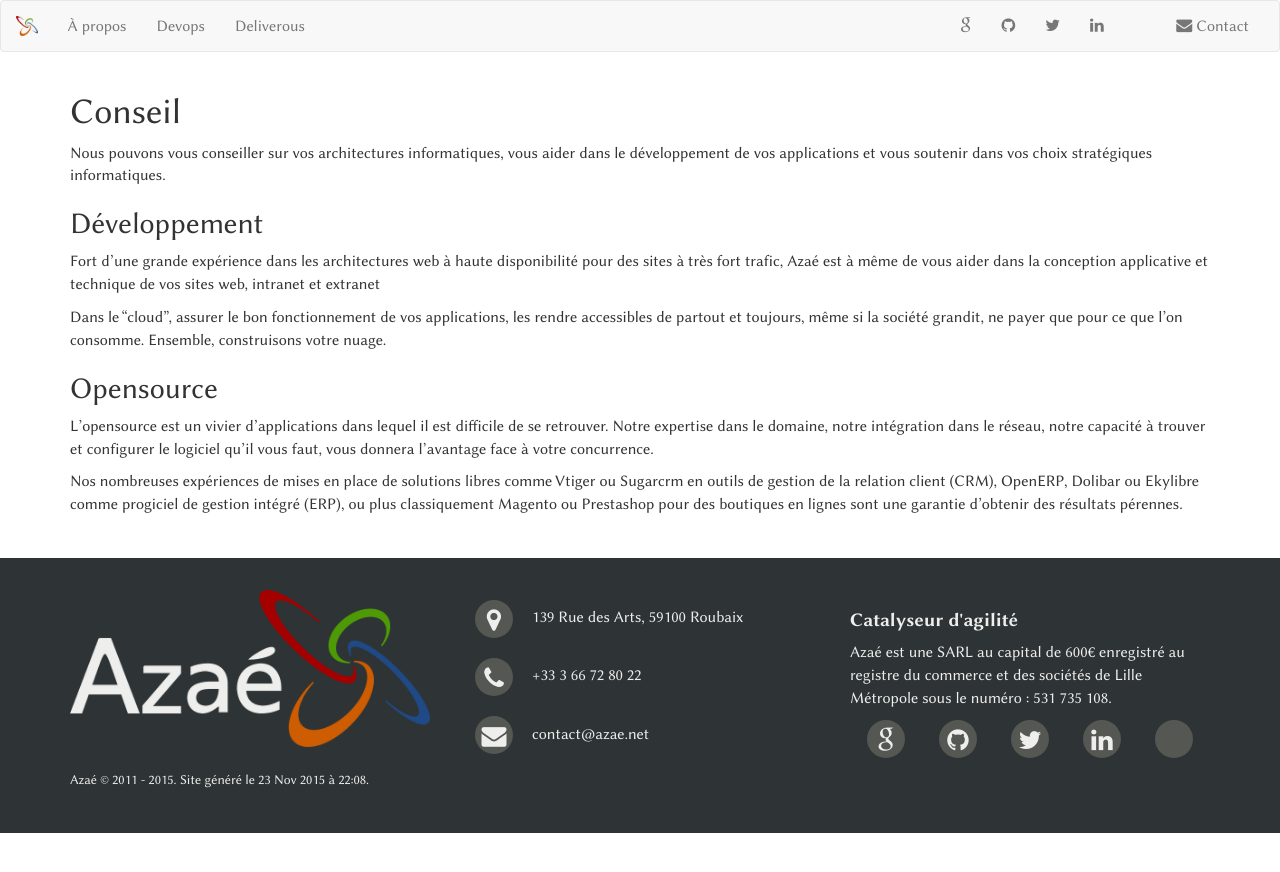
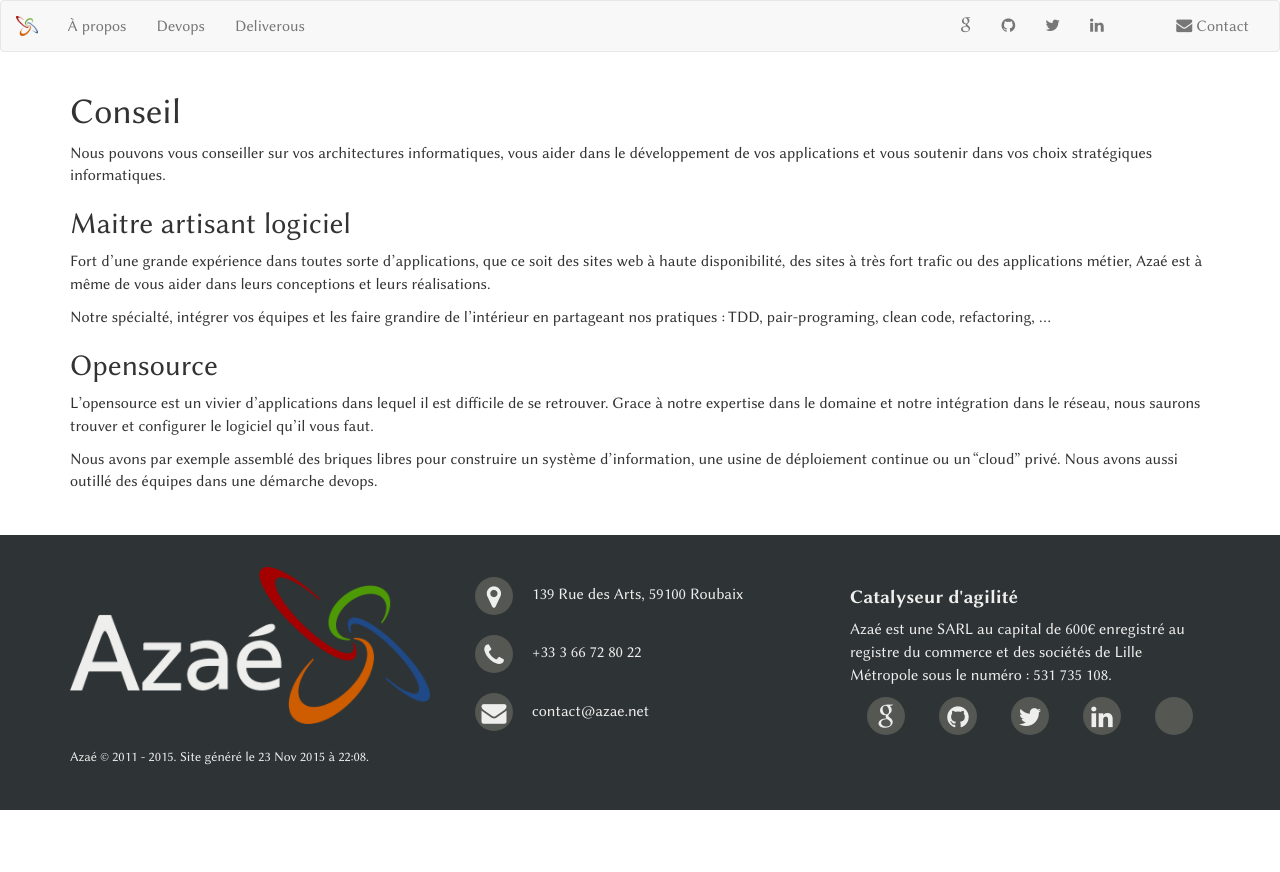
Before and after one commit to coachBZH/azae.net, a Jekyll site: the page built from services/consulting.md, in a window 1280 px wide. Shown: the top 872 px of the page. Built offline with Jekyll 4.4.1, drawn with Linux system fonts in a browser that asks for light colours; some web fonts are replaced.

Commit message:
conseil ++

```diff
--- a/services/consulting.md
+++ b/services/consulting.md
@@ -6,16 +6,16 @@
 
 Nous pouvons vous conseiller sur vos architectures informatiques, vous aider dans le développement de vos applications et vous soutenir dans vos choix stratégiques informatiques.
 
+## Maitre artisant logiciel
 
-## Développement
+Fort d'une grande expérience dans toutes sorte d'applications, que ce soit des sites web à haute disponibilité, des sites à très fort trafic ou des applications métier, Azaé est à même de vous aider dans leurs conceptions et leurs réalisations.
 
-Fort d'une grande expérience dans les architectures web à haute disponibilité pour des sites à très fort trafic, Azaé est à même de vous aider dans la conception applicative et technique de vos sites web, intranet et extranet
-
-Dans le "cloud", assurer le bon fonctionnement de vos applications, les rendre accessibles de partout et toujours, même si la société grandit, ne payer que pour ce que l'on consomme. Ensemble, construisons votre nuage.
+Notre spécialté, intégrer vos équipes et les faire grandire de l'intérieur en partageant nos pratiques : TDD, pair-programing, clean code, refactoring, ...
 
 
 ## Opensource
 
-L'opensource est un vivier d'applications dans lequel il est difficile de se retrouver. Notre expertise dans le domaine, notre intégration dans le réseau, notre capacité à trouver et configurer le logiciel qu'il vous faut, vous donnera l'avantage face à votre concurrence.
+L'opensource est un vivier d'applications dans lequel il est difficile de se retrouver. Grace à notre expertise dans le domaine et notre intégration dans le réseau, nous saurons trouver et configurer le logiciel qu'il vous faut.
 
-Nos nombreuses expériences de mises en place de solutions libres comme Vtiger ou Sugarcrm en outils de gestion de la relation client (CRM), OpenERP, Dolibar ou Ekylibre comme progiciel de gestion intégré (ERP), ou plus classiquement Magento ou Prestashop pour des boutiques en lignes sont une garantie d'obtenir des résultats pérennes.
+Nous avons par exemple assemblé des briques libres pour construire un système d'information, une usine de déploiement continue ou un "cloud" privé.
+Nous avons aussi outillé des équipes dans une démarche devops.
```
